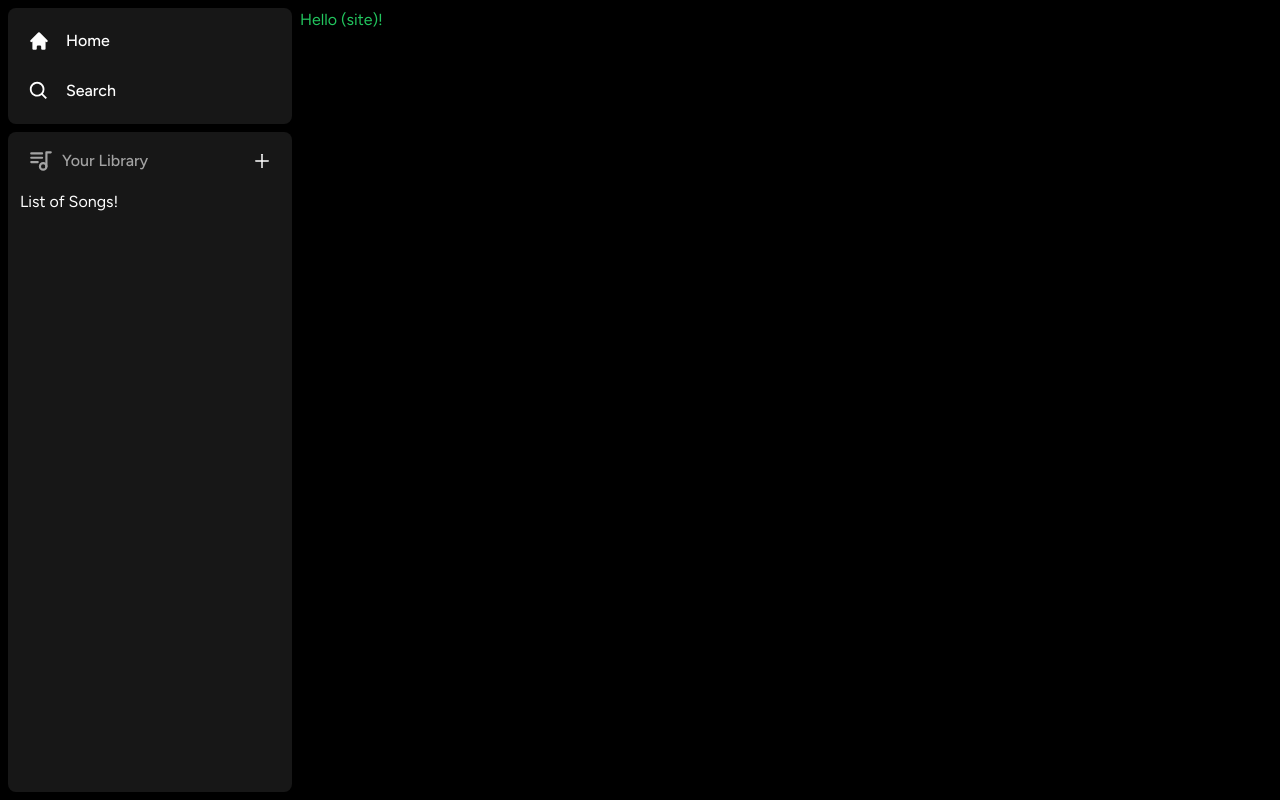
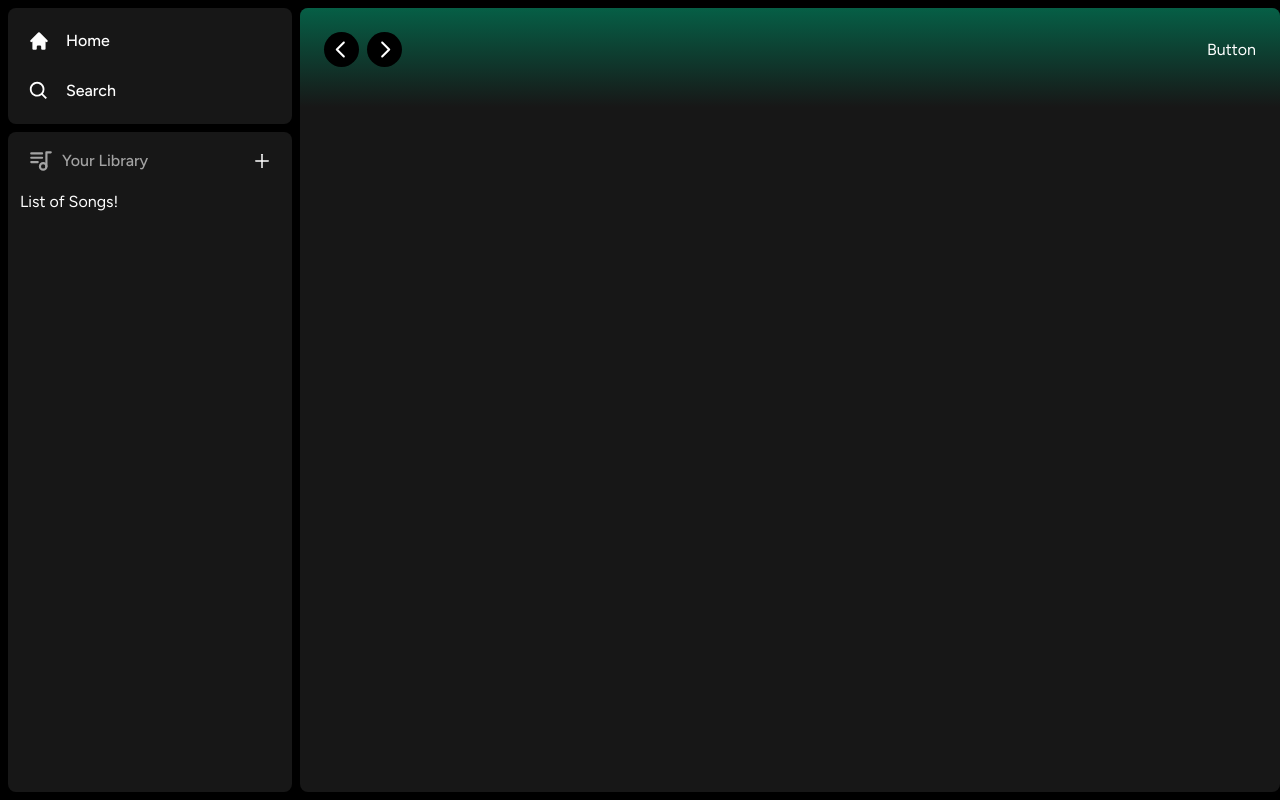
Before and after one commit to julboy2/spotify-clone, a Next.js app: page / in a window 1280 px wide. Built offline with nearby package versions, Linux system fonts and the light colour scheme.

Commit message:
add Button

```diff
--- a/app/(site)/page.tsx
+++ b/app/(site)/page.tsx
@@ -1,3 +1,9 @@
+import Header from '@/components/Header'
+
 export default function Home() {
-  return <div className="text-green-500">Hello (site)!</div>
+  return (
+    <div className="bg-neutral-900 rounded-lg h-full w-full overflow-hidden overflow-y-auto">
+      <Header />
+    </div>
+  )
 }
--- /dev/null
+++ b/components/Button.tsx
@@ -0,0 +1,3 @@
+export default function Button() {
+  return <div>Button</div>
+}
--- /dev/null
+++ b/components/Header.tsx
@@ -0,0 +1,59 @@
+'use client'
+
+import { useRouter } from 'next/navigation'
+import { twMerge } from 'tailwind-merge'
+import { RxCaretLeft, RxCaretRight } from 'react-icons/rx'
+import { HiHome } from 'react-icons/hi'
+import { BiSearch } from 'react-icons/bi'
+import Button from './Button'
+
+interface HeaderProps {
+  children: React.ReactNode
+  className?: string
+}
+
+export default function Header({ children, className }: HeaderProps) {
+  const router = useRouter()
+
+  const handleLogout = () => {}
+  return (
+    <div
+      className={twMerge(
+        `h-fit bg-gradient-to-b from-emerald-800 p-6`,
+        className
+      )}
+    >
+      <div className="w-full mb-4 flex items-center justify-between">
+        <div className="hidden md:flex gap-x-2 items-center">
+          <button
+            onClick={() => router.back()}
+            className="rounded-full bg-black flex items-center justify-center hover:opacity-75 transition"
+          >
+            <RxCaretLeft className="text-white" size={35} />
+          </button>
+          <button
+            onClick={() => router.forward()}
+            className="rounded-full bg-black flex items-center justify-center hover:opacity-75 transition"
+          >
+            <RxCaretRight className="text-white" size={35} />
+          </button>
+        </div>
+        <div className="flex md:hidden gap-x-2 items-center">
+          <button className="rounded-full p-2 bg-white flex items-center justify-center hover:opacity-75 transition">
+            <HiHome className="text-black" size={20} />
+          </button>
+          <button className="rounded-full p-2 bg-white flex items-center justify-center hover:opacity-75 transition">
+            <BiSearch className="text-black" size={20} />
+          </button>
+        </div>
+        <div className="flex justify-between items-center gap-x-4">
+          <>
+            <div>
+              <Button>Sign up</Button>
+            </div>
+          </>
+        </div>
+      </div>
+    </div>
+  )
+}
```
